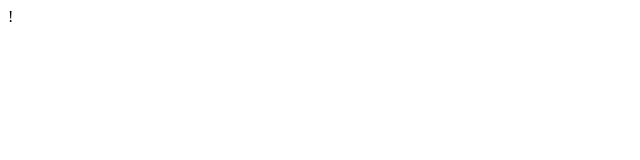
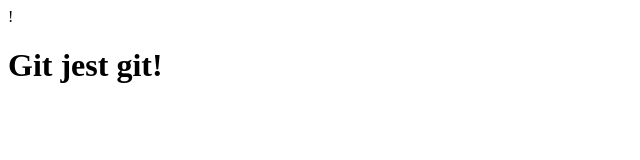
Before and after one commit to anna-shot/homework1, a plain HTML site: page index.html in a window 1280 px wide. Shown: the whole page, without its empty margins (0-640 px from the left). Drawn offline with Linux system fonts and the light colour scheme.

Commit message:
tag h1 added

```diff
--- a/index.html
+++ b/index.html
@@ -6,6 +6,6 @@
     <title>Git jest Git!</title>
 </head>
 <body>
-
+    <h1>Git jest git!</h1>
 </body>
 </html>
```
